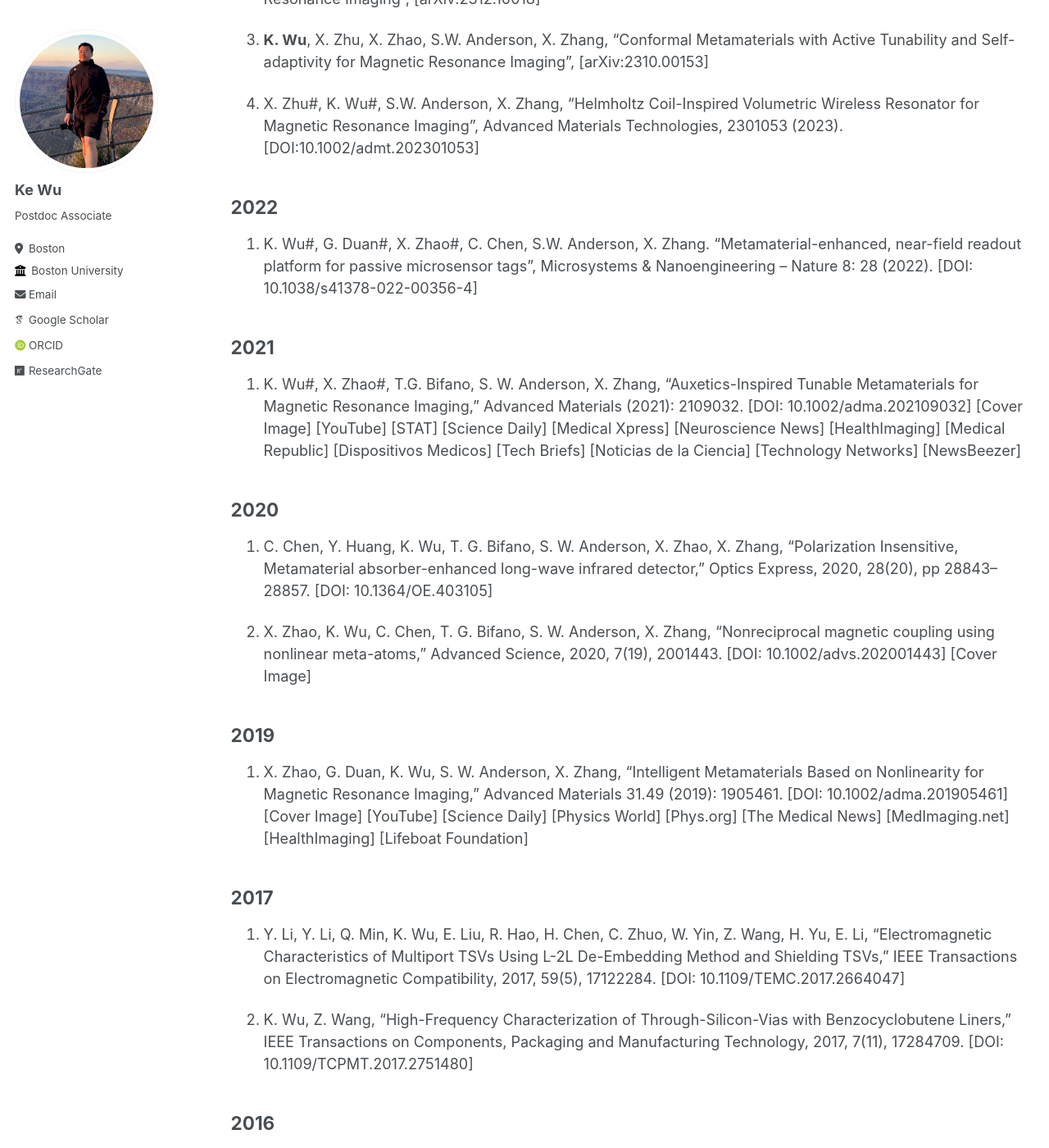
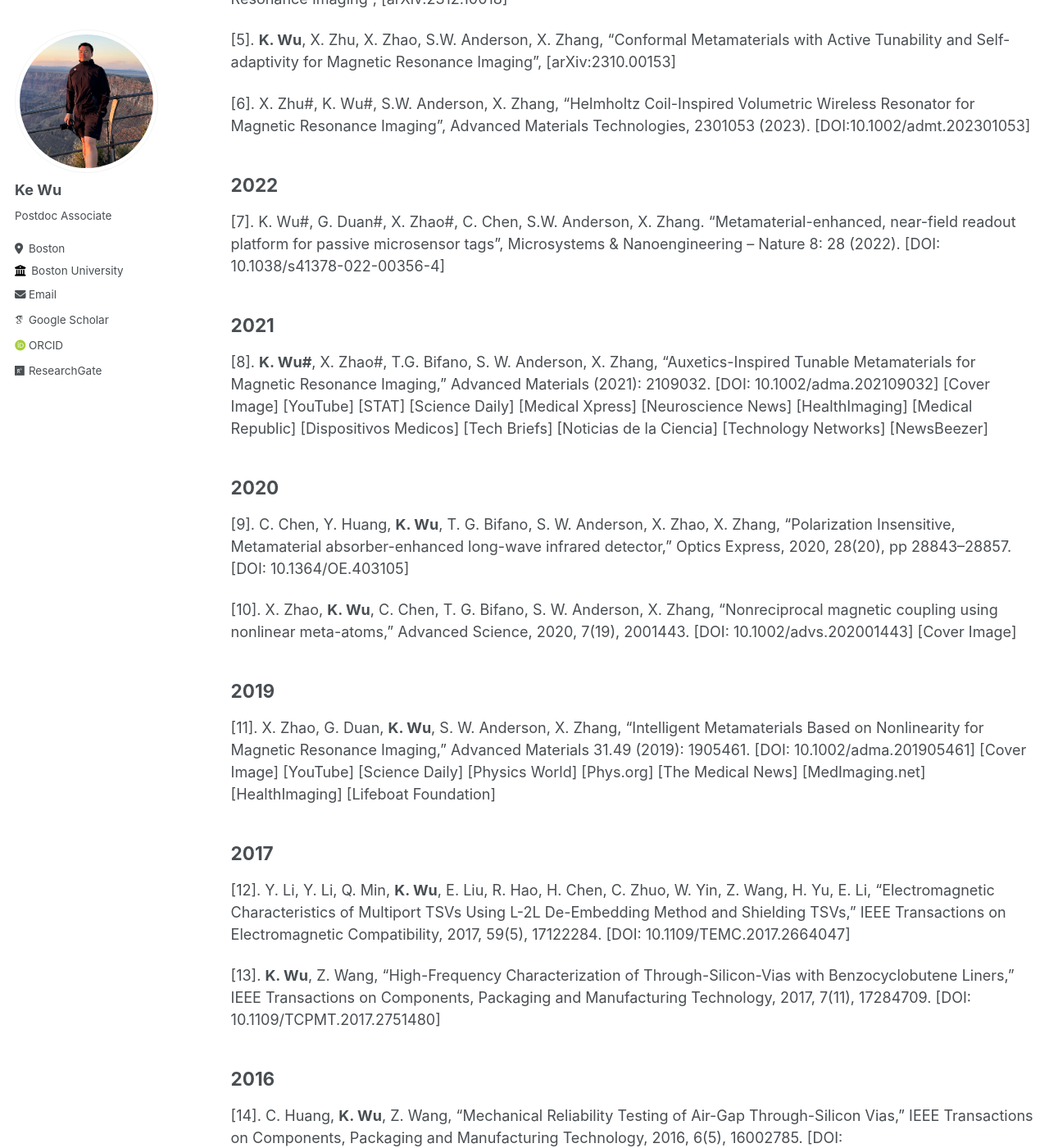
Before and after one commit to wuke0305/wuke0305.github.io, a Jekyll site: the page built from _pages/publications.md, in a window 1280 px wide and 1400 px high, scrolled down 622 px. Shown: the whole window at 82% size. Built offline with Jekyll 4.4.1, drawn with Linux system fonts in a browser that asks for light colours; some web fonts are replaced; some of the changed lines change nothing that is shown; some of the changed text lies outside the part shown.

Commit message:
Update publications.md

```diff
--- a/_pages/publications.md
+++ b/_pages/publications.md
@@ -15,42 +15,42 @@
 ----
 [2].	__K. Wu#__, X. Zhu#, S.W. Anderson, X. Zhang, “Wireless, Customizable Coaxially-shielded Coils for Magnetic Resonance Imaging”, [arXiv: 2312.12581](https://arxiv.org/abs/2312.12581)
 
-3.	__K. Wu__, X. Zhu, T.G. Bifano, S.W. Anderson, X. Zhang. “Computational-design Enabled Wearable and Tunable Metamaterials via Freeform Auxetics for Magnetic Resonance Imaging”, [arXiv:2311.13611]
+[3].	__K. Wu__, X. Zhu, T.G. Bifano, S.W. Anderson, X. Zhang. “Computational-design Enabled Wearable and Tunable Metamaterials via Freeform Auxetics for Magnetic Resonance Imaging”, [arXiv:2311.13611]
 
-4.	X. Zhu#, __K. Wu#__, S.W. Anderson, X. Zhang. “Wearable Coaxially-shielded Metamaterial for Magnetic Resonance Imaging”, [arXiv:2312.10018]
+[4].	X. Zhu#, __K. Wu#__, S.W. Anderson, X. Zhang. “Wearable Coaxially-shielded Metamaterial for Magnetic Resonance Imaging”, [arXiv:2312.10018]
 
-5.	__K. Wu__, X. Zhu, X. Zhao, S.W. Anderson, X. Zhang, “Conformal Metamaterials with Active Tunability and Self-adaptivity for Magnetic Resonance Imaging”, [arXiv:2310.00153]
+[5].	__K. Wu__, X. Zhu, X. Zhao, S.W. Anderson, X. Zhang, “Conformal Metamaterials with Active Tunability and Self-adaptivity for Magnetic Resonance Imaging”, [arXiv:2310.00153]
 
-6.	X. Zhu#, K. Wu#, S.W. Anderson, X. Zhang, “Helmholtz Coil-Inspired Volumetric Wireless Resonator for Magnetic Resonance Imaging”, Advanced Materials Technologies, 2301053 (2023). [DOI:10.1002/admt.202301053]
+[6].	X. Zhu#, K. Wu#, S.W. Anderson, X. Zhang, “Helmholtz Coil-Inspired Volumetric Wireless Resonator for Magnetic Resonance Imaging”, Advanced Materials Technologies, 2301053 (2023). [DOI:10.1002/admt.202301053]
 
 2022
 ----
-7.	K. Wu#, G. Duan#, X. Zhao#, C. Chen, S.W. Anderson, X. Zhang. “Metamaterial-enhanced, near-field readout platform for passive microsensor tags”, Microsystems & Nanoengineering – Nature 8: 28 (2022). [DOI: 10.1038/s41378-022-00356-4]
+[7].	K. Wu#, G. Duan#, X. Zhao#, C. Chen, S.W. Anderson, X. Zhang. “Metamaterial-enhanced, near-field readout platform for passive microsensor tags”, Microsystems & Nanoengineering – Nature 8: 28 (2022). [DOI: 10.1038/s41378-022-00356-4]
 
 2021
 ----
-8.	K. Wu#, X. Zhao#, T.G. Bifano, S. W. Anderson, X. Zhang, “Auxetics-Inspired Tunable Metamaterials for Magnetic Resonance Imaging,” Advanced Materials (2021): 2109032. [DOI: 10.1002/adma.202109032] [Cover Image] [YouTube] [STAT] [Science Daily] [Medical Xpress] [Neuroscience News] [HealthImaging] [Medical Republic] [Dispositivos Medicos] [Tech Briefs] [Noticias de la Ciencia] [Technology Networks] [NewsBeezer]
+[8].	__K. Wu#__, X. Zhao#, T.G. Bifano, S. W. Anderson, X. Zhang, “Auxetics-Inspired Tunable Metamaterials for Magnetic Resonance Imaging,” Advanced Materials (2021): 2109032. [DOI: 10.1002/adma.202109032] [Cover Image] [YouTube] [STAT] [Science Daily] [Medical Xpress] [Neuroscience News] [HealthImaging] [Medical Republic] [Dispositivos Medicos] [Tech Briefs] [Noticias de la Ciencia] [Technology Networks] [NewsBeezer]
 
 2020
 ----
-9.	C. Chen, Y. Huang, K. Wu, T. G. Bifano, S. W. Anderson, X. Zhao, X. Zhang, “Polarization Insensitive, Metamaterial absorber-enhanced long-wave infrared detector,” Optics Express, 2020, 28(20), pp 28843–28857. [DOI: 10.1364/OE.403105]
+[9].	C. Chen, Y. Huang, __K. Wu__, T. G. Bifano, S. W. Anderson, X. Zhao, X. Zhang, “Polarization Insensitive, Metamaterial absorber-enhanced long-wave infrared detector,” Optics Express, 2020, 28(20), pp 28843–28857. [DOI: 10.1364/OE.403105]
 
-10.	X. Zhao, K. Wu, C. Chen, T. G. Bifano, S. W. Anderson, X. Zhang, “Nonreciprocal magnetic coupling using nonlinear meta-atoms,” Advanced Science, 2020, 7(19), 2001443. [DOI: 10.1002/advs.202001443] [Cover Image]
+[10].	X. Zhao, __K. Wu__, C. Chen, T. G. Bifano, S. W. Anderson, X. Zhang, “Nonreciprocal magnetic coupling using nonlinear meta-atoms,” Advanced Science, 2020, 7(19), 2001443. [DOI: 10.1002/advs.202001443] [Cover Image]
 
 2019
 ----
-11.	X. Zhao, G. Duan, K. Wu, S. W. Anderson, X. Zhang, “Intelligent Metamaterials Based on Nonlinearity for Magnetic Resonance Imaging,” Advanced Materials 31.49 (2019): 1905461. [DOI: 10.1002/adma.201905461] [Cover Image] [YouTube] [Science Daily] [Physics World] [Phys.org] [The Medical News] [MedImaging.net] [HealthImaging] [Lifeboat Foundation]
+[11].	X. Zhao, G. Duan, __K. Wu__, S. W. Anderson, X. Zhang, “Intelligent Metamaterials Based on Nonlinearity for Magnetic Resonance Imaging,” Advanced Materials 31.49 (2019): 1905461. [DOI: 10.1002/adma.201905461] [Cover Image] [YouTube] [Science Daily] [Physics World] [Phys.org] [The Medical News] [MedImaging.net] [HealthImaging] [Lifeboat Foundation]
 
 2017
 ----
-12.	Y. Li, Y. Li, Q. Min, K. Wu, E. Liu, R. Hao, H. Chen, C. Zhuo, W. Yin, Z. Wang, H. Yu, E. Li, “Electromagnetic Characteristics of Multiport TSVs Using L-2L De-Embedding Method and Shielding TSVs,” IEEE Transactions on Electromagnetic Compatibility, 2017, 59(5), 17122284. [DOI: 10.1109/TEMC.2017.2664047]
+[12].	Y. Li, Y. Li, Q. Min, __K. Wu__, E. Liu, R. Hao, H. Chen, C. Zhuo, W. Yin, Z. Wang, H. Yu, E. Li, “Electromagnetic Characteristics of Multiport TSVs Using L-2L De-Embedding Method and Shielding TSVs,” IEEE Transactions on Electromagnetic Compatibility, 2017, 59(5), 17122284. [DOI: 10.1109/TEMC.2017.2664047]
 
-13.	K. Wu, Z. Wang, “High-Frequency Characterization of Through-Silicon-Vias with Benzocyclobutene Liners,” IEEE Transactions on Components, Packaging and Manufacturing Technology, 2017, 7(11), 17284709. [DOI: 10.1109/TCPMT.2017.2751480]
+[13].	__K. Wu__, Z. Wang, “High-Frequency Characterization of Through-Silicon-Vias with Benzocyclobutene Liners,” IEEE Transactions on Components, Packaging and Manufacturing Technology, 2017, 7(11), 17284709. [DOI: 10.1109/TCPMT.2017.2751480]
 
 2016
 ----
-14.	C. Huang, K. Wu, Z. Wang, “Mechanical Reliability Testing of Air-Gap Through-Silicon Vias,” IEEE Transactions on Components, Packaging and Manufacturing Technology, 2016, 6(5), 16002785. [DOI: 10.1109/TCPMT.2016.2544762]
+[14].	C. Huang, __K. Wu__, Z. Wang, “Mechanical Reliability Testing of Air-Gap Through-Silicon Vias,” IEEE Transactions on Components, Packaging and Manufacturing Technology, 2016, 6(5), 16002785. [DOI: 10.1109/TCPMT.2016.2544762]
 
-15.	C. Huang, K. Wu, Z. Wang, “Low-Capacitance Through-Silicon-Vias with Combined Air/SiO2 Liners,” IEEE Transactions on Electron Devices, 2016, 63(2), 15720238. [DOI: 10.1109/TED.2015.2504093]
+[15].	C. Huang, __K. Wu__, Z. Wang, “Low-Capacitance Through-Silicon-Vias with Combined Air/SiO2 Liners,” IEEE Transactions on Electron Devices, 2016, 63(2), 15720238. [DOI: 10.1109/TED.2015.2504093]
 
-16.	Q. Ma, K. Wu, Z. Wang, “Thermal Stresses of TSVs With Silicon Post Conductors and Polymer Insulators,” IEEE Transactions on Components, Packaging and Manufacturing Technology, 2016, 6(12), 16581521. [DOI: 10.1109/TCPMT.2016.2620984]
+[16].	Q. Ma, __K. Wu__, Z. Wang, “Thermal Stresses of TSVs With Silicon Post Conductors and Polymer Insulators,” IEEE Transactions on Components, Packaging and Manufacturing Technology, 2016, 6(12), 16581521. [DOI: 10.1109/TCPMT.2016.2620984](https://ieeexplore.ieee.org/document/7748460)
```
